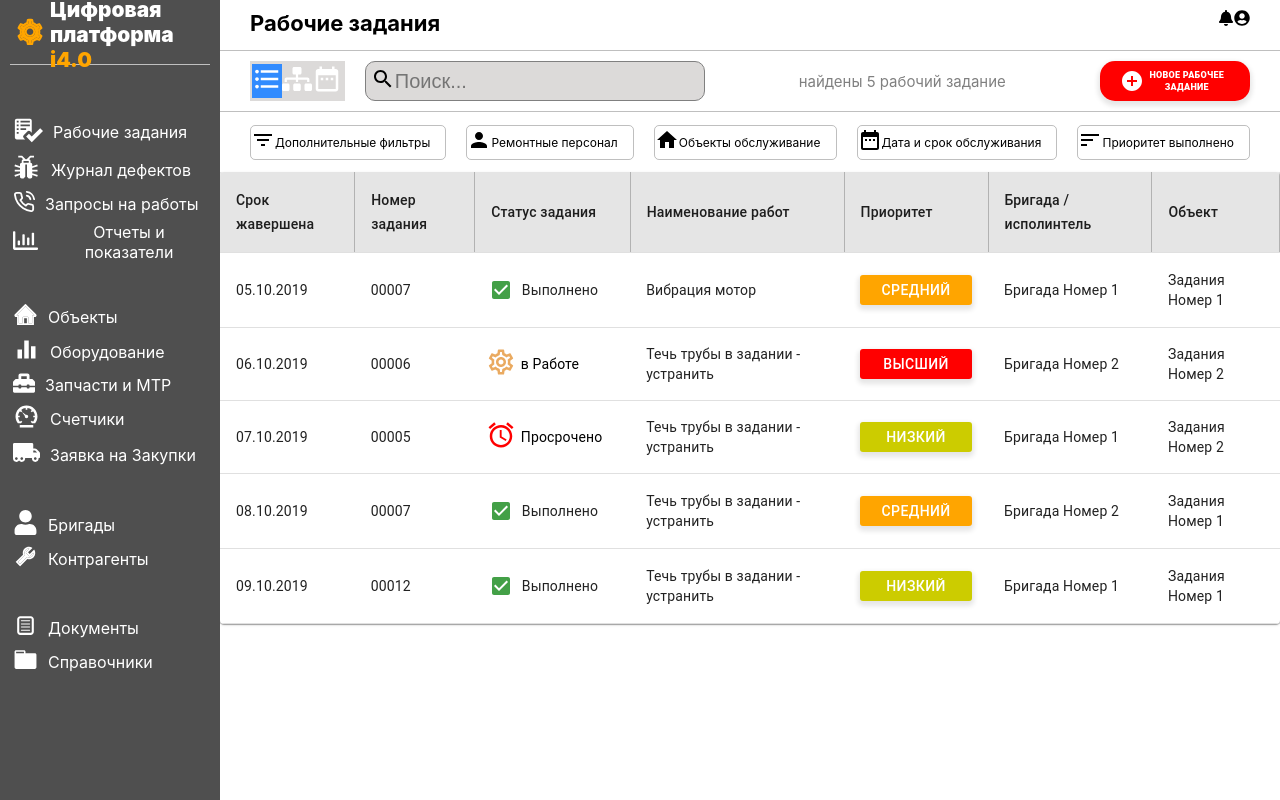
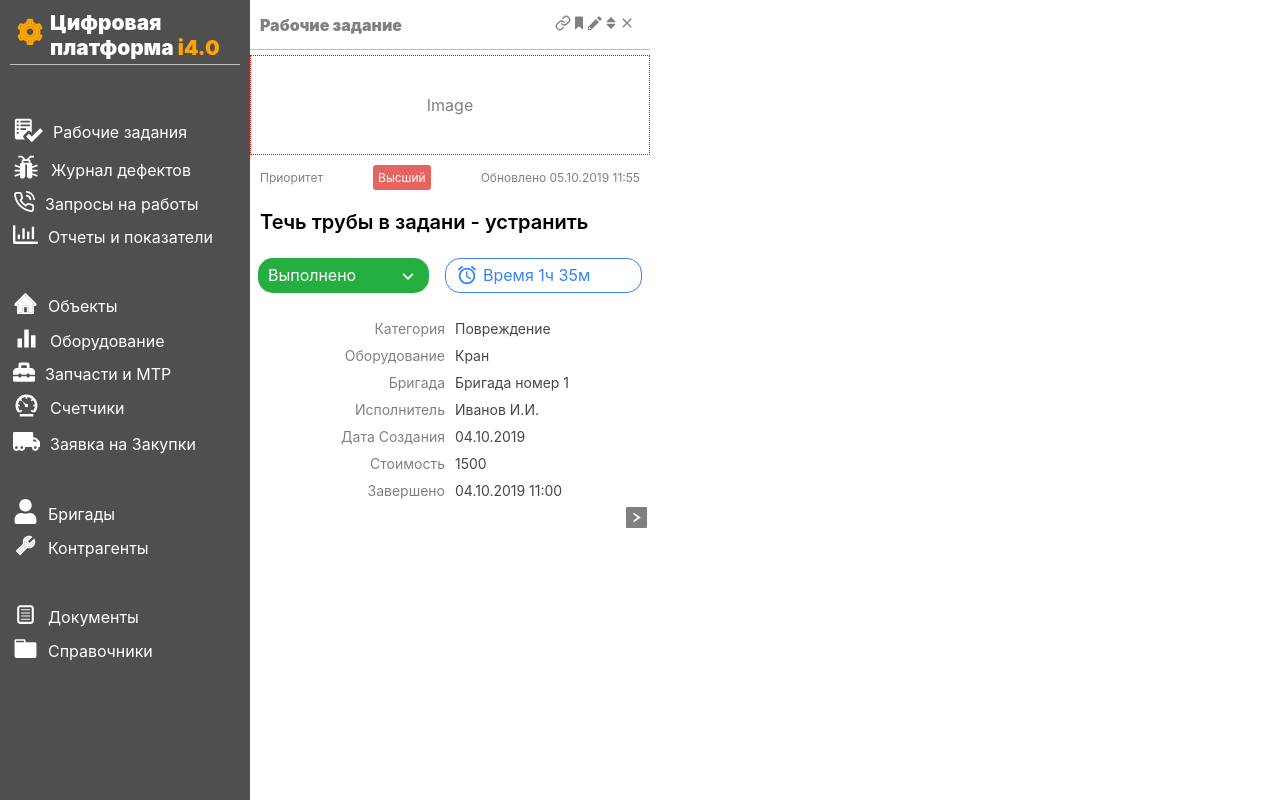
Before and after one commit to harut0111/working-assignment, a React (Create React App) app: page / in a window 1280 px wide. Built offline with nearby package versions, Linux system fonts and the light colour scheme.

Commit message:
added 'EditWork' component

```diff
--- /dev/null
+++ b/src/Components/EditWork/index.jsx
@@ -0,0 +1,68 @@
+import React from 'react';
+import { FiLink } from 'react-icons/fi'
+import { AiFillRightSquare } from 'react-icons/ai'
+import { MdKeyboardArrowDown, MdAlarm } from 'react-icons/md';
+import { IoIosBookmark, IoMdClose } from 'react-icons/io';
+import { GoPencil } from 'react-icons/go';
+import { TiArrowUnsorted } from 'react-icons/ti';
+
+const index = () => {
+    return (
+        <div className='editWork'>
+
+            {/* part 1 */}
+            <div className='editWork-header'>
+                <div className='editWork-header-text'>
+                    <span>Рабочие задание</span>
+                </div>
+                <div className='editWork-header-icons'>
+                    <FiLink />
+                    <IoIosBookmark />
+                    <GoPencil />
+                    <TiArrowUnsorted />
+                    <IoMdClose />
+                </div>
+            </div>
+
+            {/* part 2 */}
+            <div className='editWork-image'>
+                <span>Image</span>
+            </div>
+
+            {/* part 3 */}
+            <div className='editWork-info'>
+                <span>Приоритет</span>
+                <span>Высший</span>
+                <span>Обновлено 05.10.2019 11:55</span>
+            </div>
+
+            {/* part 4 */}
+            <div className='editWork-title'>
+                <h2>Течь трубы в задани - устранить</h2>
+            </div>
+            {/* part 5 */}
+            <div className='editWork-state'>
+                <div><span>Выполнено</span><span><MdKeyboardArrowDown size="22px"/></span></div>
+                <div><span><MdAlarm /></span><span>Время 1ч  35м</span></div>
+            </div>
+
+            {/* part 6 */}
+            <div className='editWork-mainInfo'>
+                <div><span>Категория </span> <span>Повреждение</span></div>
+                <div><span>Оборудование </span> <span>Кран</span></div>
+                <div><span>Бригада</span> <span>Бригада номер 1</span></div>
+                <div><span>Исполнитель</span> <span>Иванов И.И.</span></div>
+                <div><span>Дата Создания</span> <span>04.10.2019</span></div>
+                <div><span>Стоимость</span> <span>1500</span></div>
+                <div><span>Завершено </span> <span>04.10.2019 11:00</span></div>
+            </div>
+
+            {/* part 7 */}
+            <div className='editWork-nextBtn'>
+                <AiFillRightSquare size='27px'/>
+            </div>
+        </div>
+    )
+}
+
+export default index
--- a/src/Components/LeftMenu/index.jsx
+++ b/src/Components/LeftMenu/index.jsx
@@ -43,6 +43,7 @@ const LeftMenu = () => {
                             <li><span className='menuIcon'><GoFileDirectory size="25px"/></span><span>Справочники</span></li>
                         </ul>
                     </nav>
+
                     <div className='leftMenu-footer'>
                         <div>
                             <div><FiSettings size="30px" /></div>
--- a/src/Components/Main/_DataFilter.jsx
+++ b/src/Components/Main/_DataFilter.jsx
@@ -5,16 +5,18 @@ import PersonIcon from '@material-ui/icons/Person';
 import HomeIcon from '@material-ui/icons/Home';
 import DateRangeIcon from '@material-ui/icons/DateRange';
 import SortIcon from '@material-ui/icons/Sort';
+import CheckCircleOutlineIcon from '@material-ui/icons/CheckCircleOutline';
 
 const _DataFilter = () => {
     return (
         <div className='main-filter'>
             <div className='main-filter-content'>
-                <div><Icon text='Дополнительные фильтры' fontSize='12px'>{FilterListIcon}</Icon></div>
-                <div><Icon text='Ремонтные персонал' fontSize='12px'>{PersonIcon}</Icon></div>
-                <div><Icon text='Объекты обслуживание' fontSize='12px'>{HomeIcon}</Icon></div>
-                <div><Icon text='Дата и срок обслуживания' fontSize='12px'>{DateRangeIcon}</Icon></div>
-                <div><Icon text='Приоритет выполнено' fontSize='12px'>{SortIcon}</Icon></div>
+                <div><Icon text='Дополнительные фильтры' fontSize='12px' iconMargin="0 5px">{FilterListIcon}</Icon></div>
+                <div><Icon text='Ремонтные персонал' fontSize='12px' iconMargin="0 5px">{PersonIcon}</Icon></div>
+                <div><Icon text='Объекты обслуживание' fontSize='12px' iconMargin="0 5px">{HomeIcon}</Icon></div>
+                <div><Icon text='Дата и срок обслуживания' fontSize='12px' iconMargin="0 5px">{DateRangeIcon}</Icon></div>
+                <div><Icon text='Статус рабочего задания' fontSize='12px' iconMargin="0 5px" color='rgb(55, 132, 242)'>{CheckCircleOutlineIcon}</Icon></div>
+                <div><Icon text='Приоритет выполнено' fontSize='12px' iconMargin="0 5px">{SortIcon}</Icon></div>
             </div>
         </div>
     )
--- /dev/null
+++ b/src/Components/Main/_DataTable.jsx
@@ -0,0 +1,14 @@
+import React from 'react'
+import WorkDataTable from './_Table';
+
+const _DataTable = () => {
+    return (
+        <div className='main-table'>
+            <div className='main-table-content'>
+                <WorkDataTable />
+            </div>
+        </div>
+    )
+}
+
+export default _DataTable
--- /dev/null
+++ b/src/Components/Main/_Header.jsx
@@ -0,0 +1,18 @@
+import React from 'react'
+import { FaRegBell, FaUserCircle } from 'react-icons/fa';
+
+const _Header = () => {
+    return (
+        <div className='main-header'>
+            <div className='main-header-text'>
+                <h1>Рабочие задания</h1>
+            </div>
+            <div className='main-header-icons'>
+                <span><FaRegBell /></span>
+                <span><FaUserCircle /></span>
+            </div>
+        </div>
+    )
+}
+
+export default _Header
--- a/src/Components/Main/index.jsx
+++ b/src/Components/Main/index.jsx
@@ -1,43 +1,19 @@
 import React from 'react';
-import { FaBell, FaUserCircle } from 'react-icons/fa';
-import WorkDataTable from './_Table';
-import AddingWork from './_AddingWork';
-import DataFilter from './_DataFilter';
-// import Icon from '../../Core/Icon';
-
-
+// import Header from './_Header';
+// import AddingWork from './_AddingWork';
+// import DataFilter from './_DataFilter';
+// import DataTable from './_DataTable';
+import EditWork from '../EditWork'
 
 const index = () => {
     return (
         <div className='main'>
             <div className='main-content'>
-
-                {/* part 1 ---- main-header -----*/}
-                <div className='main-header'>
-                    <div className='main-header-text'>
-                        <h1>Рабочие задания</h1>
-                    </div>
-                    <div className='main-header-icons'>
-                        <span><FaBell /></span>
-                        <span><FaUserCircle /></span>
-                    </div>
-                </div>
-
-                {/* part 2 ----- adding-work -----*/}
+                {/* <Header />
                 <AddingWork />
-
-                {/* part 3 ---- data-filter */}
                 <DataFilter />
-
-                {/* part 4 ---- table */}
-                <div className='main-table'>
-                    <div className='main-table-content'>
-                        <WorkDataTable />
-                    </div>
-                </div>
-                <div className='temp'>
-                </div>
-                {/* end */}
+                <DataTable /> */}
+                <EditWork />
             </div>
         </div>
     )
--- a/src/Core/Icon/index.jsx
+++ b/src/Core/Icon/index.jsx
@@ -20,8 +20,7 @@ const Icon = props => {
     }
 
     const spanStyle = {
-        // marginLeft: '10px',
-        color: '#000',
+        color: 'inherit',
         fontSize: fontSize
     }
 
@@ -38,7 +37,7 @@ Icon.propTypes = {
     color: PropTypes.string,
     text: PropTypes.string,
     size: PropTypes.string,
-    children: PropTypes.object,
+    // children: PropTypes.object,
     fontSize: PropTypes.string,
     iconMargin: PropTypes.string,
 }
--- /dev/null
+++ b/src/Style/editWork.scss
@@ -0,0 +1,159 @@
+.editWork {
+    display: flex;
+    flex-direction: column;
+    // border: $testBorder;
+    width: 400px;
+    // height: 500px;
+    color: gray;
+
+    // part 1
+    &-header {
+        // border: $testBorder;
+        display: flex;
+        justify-content: space-between;
+        align-items: center;
+        padding: 0 10px;
+        // width: 100%;
+        height: 50px;
+        border-bottom: $GRAY_BORDER;
+
+        &-text {
+            font-weight: 900;
+        }
+
+        &-icons {
+            margin: 0 5px;
+        }
+    }
+
+    // part 2
+    &-image {
+        display: flex;
+        justify-content: center; // --temp
+        align-items: center; // --temp
+        height: 100px;
+        border: $testBorder;// --temp
+        margin-top: 5px;
+    }
+
+    // part 3
+    &-info {
+        display: flex;
+        flex-direction: row;
+        align-items: center;
+        justify-content: space-between;
+        padding: 5px 10px;
+        height: 45px;
+        // border: $testBorder;
+        font-size: 12px;
+
+        span:nth-child(2) {
+            background-color: rgb(230, 100, 96);
+            color: #fff;
+            padding: 5px;
+            border-radius: 3px;
+        }
+    }
+
+    // part 4
+    &-title {
+        height: 45px;
+        h2 {
+            color: #000;
+            font-size: 20px;
+            font-weight: 600;
+        }
+        padding: 10px;
+        // border: $testBorder;
+    }
+
+    // part 5
+    &-state {
+        display: flex;
+        justify-content: space-between;
+        align-items: center;
+        // border: $testBorder;
+        height: 60px;
+
+        div {
+            border-radius: 15px;
+            padding: 7px 10px;
+            flex-grow: 1;
+            margin: 0 8px;
+            height: 35px;
+        }
+
+        div:first-child {
+           display: flex;
+           align-items: center;
+           background-color: rgb(37, 174, 64);
+           color: #fff;
+           justify-content: space-between;
+
+           span:last-child {
+                margin-top: 7px;
+                cursor: pointer;
+           }
+
+        }
+
+        div:last-child {
+            display: flex;
+            align-items: center;
+            border: $GRAY_BORDER;
+            color: rgb(55, 132, 242);
+            border-color: rgb(55, 132, 242);
+
+           span:first-child {
+            margin: 4px 5px 0 0;
+            font-size: 22px;;
+       }
+        }
+    }
+
+    // part 6
+    &-mainInfo {
+        display: flex;
+        flex-direction: column;
+        // border: $testBorder;
+        margin-top: 10px;
+
+        > div {
+            // width: 400px;
+            font-size: 14px;
+            display: flex;
+            align-items: center;
+            justify-content: space-around;
+            flex-flow: row;
+            align-items: stretch;
+
+            span:first-child {
+                // border: $testBorder;
+                width: 50%;
+                flex-grow: 1;
+                text-align: right;
+                margin: 5px 5px;
+            }
+
+            span:last-child {
+                // border: $testBorder;
+                width: 50%;
+                flex-grow: 1;
+                margin: 5px 5px;
+                color: rgb(71, 70, 70);
+            }
+        }
+    }
+
+    // part 7
+    &-nextBtn {
+        display: flex;
+        align-items: center;
+        justify-content: flex-end;
+        // border: $testBorder;
+        svg:hover {
+            cursor: pointer;
+            color: rgb(100, 100, 100);
+        }
+    }
+}
--- a/src/Style/index.scss
+++ b/src/Style/index.scss
@@ -2,3 +2,4 @@
 @import './app.scss';
 @import './leftMenu.scss';
 @import './main.scss';
+@import './editWork.scss';
--- a/src/Style/leftMenu.scss
+++ b/src/Style/leftMenu.scss
@@ -1,13 +1,29 @@
 .leftMenu {
     position: relative;
     z-index: 1;
-    width: 20%;
+    width: 250px;
+    min-width: 250px;
     background: rgb(79, 79, 79);
     color: #fff;
     height: 100%;
     overflow-x: auto;
-    min-width: 220px;
-    max-width: 230px;
+
+    &::-webkit-scrollbar {
+        width: 0.4em;
+    }
+
+    &::-webkit-scrollbar-thumb {
+      background-color: darkgrey;
+      outline: 1px solid slategrey;
+      border-radius: 10px;
+
+      &:hover {
+          background-color: gray;
+      }
+    }
+
+
+
     &-content {
         margin: 5px 10px;
         height: -webkit-fill-available;
@@ -50,7 +66,7 @@
     &-footer {
         position: relative;
         display: flex;
-        justify-content: space-between;
+        justify-content: space-around;
         align-items: center;
         text-align: center;
         top: 100px;
--- a/src/Style/main.scss
+++ b/src/Style/main.scss
@@ -7,15 +7,35 @@
     // part 1 --- content ----
     &-content {
         height: inherit;
+        min-width: 1000px;
     }
 
     // part 2 --- header ----
     &-header {
-
         display: flex;
         height: 50px;
         justify-content: space-between;
-        padding: 10px 30px;
+        align-items: center;
+        padding: 0 30px;
+
+        &-icons {
+            display: flex;
+            align-items: center;
+            justify-content: space-evenly;
+
+            span {
+                display: flex;
+                padding: 5px;
+                margin: 0 5px;
+                font-size: 30px;
+                cursor: pointer;
+                color: gray;
+
+                &:hover {
+                    color: rgb(100, 100, 100);
+                }
+            }
+        }
 
         h1 {
             font-size: 22px;
@@ -29,11 +49,9 @@
         border-bottom: $GRAY_BORDER;
         &-content {
             display: flex;
-            // justify-content: space-between;
             align-items: center;
             margin: 5px 10px;
             padding: 10px;
-            // border: $testBorder;
             height: 50px;
             font-size: 15px;
 
@@ -49,8 +67,6 @@
             > div:nth-child(1) {
                 flex-grow: 0.1;
                 background-color: rgb(220, 218, 217);
-                // border: $testBorder;
-
             }
 
             > div:nth-child(2) {
@@ -69,7 +85,6 @@
 
             > div:nth-child(4) {
                 flex-grow: 0.01;
-                // border: $testBorder;
             }
 
             .searchBar {
@@ -107,27 +122,28 @@
             display: flex;
             justify-content: space-between;
             align-items: center;
+            justify-content: stretch;
             margin: 5px 10px;
-            padding: 10px;
-            // border: $testBorder;
             height: 50px;
 
             > div {
                 border: $GRAY_BORDER;
                 border-radius: 5px;
                 margin: 0 10px;
+                padding: 5px;
                 display: flex;
                 align-items: center;
-                height: 35px;
-                // align-items: center;
+                height: 45px;
+                line-height: 15px;
+                cursor: pointer;
+                &:hover {
+                    background-color: rgb(230, 230, 230);
+                }
             }
 
             > div:nth-child(1) {
-                // width: 100px;
                 flex-grow: 1;
-
             }
-
             > div:nth-child(2) {
                 flex-grow: 1;
             }
@@ -138,6 +154,10 @@
                 flex-grow: 1;
             }
             > div:nth-child(5) {
+                flex-grow: 2;
+                border-color: rgb(55, 132, 242);
+            }
+            > div:nth-child(6) {
                 flex-grow: 1;
             }
         }
```
